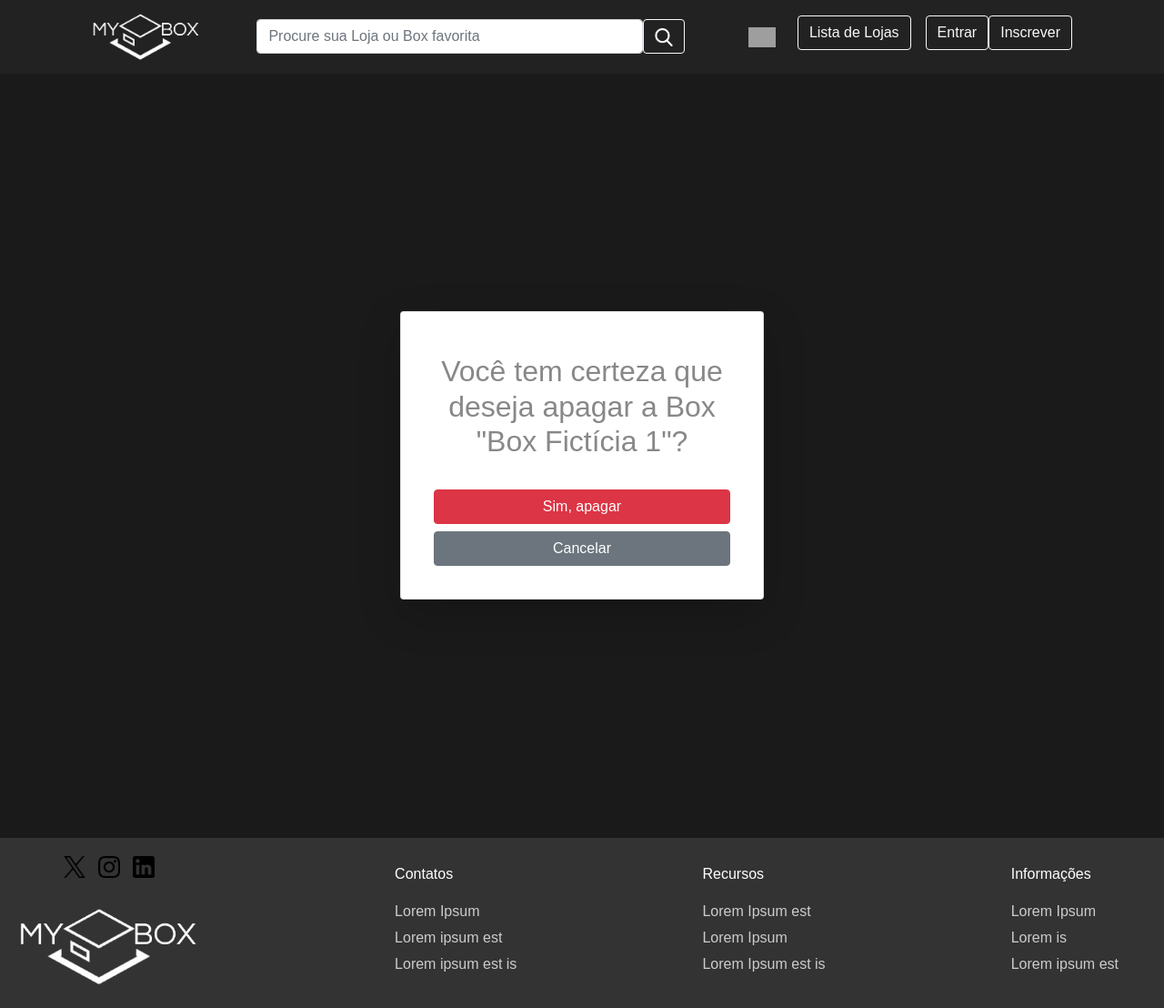
After one commit to MatzkinGurza/PMR3304_MyBoxProject, a Django app: page /store/box/1/delete/ in a window 1280 px wide. The commit adds this page. Shown: the whole page at 91% size. Run offline with Django 5.2, Linux system fonts and the light colour scheme; data comes from the database, SQL or seed files in the repository; both versions use the stored data as it was after the commit; grey boxes are pictures that could not be loaded.

Commit message:
Deletar Box

```diff
--- a/MyBox/home/templates/home/box_details.html
+++ b/MyBox/home/templates/home/box_details.html
@@ -46,6 +46,7 @@
               </div>
               {% if user.id == box.seller.id %}
               <a class="btn btn-outline-primary mr-3 mb-3" href="{% url 'store:manage_box' box.id %}" style="width:20%; align-self: flex-end;">Editar</a>
+              <a href="{% url 'store:delete_box' box.pk %}" class="btn btn-danger mr-3 mb-3" style="width:20%; align-self: flex-end;">Apagar</a>
               {% endif %}
           </div>
       </div>
--- /dev/null
+++ b/MyBox/store/templates/store/delete_box.html
@@ -0,0 +1,18 @@
+{% extends 'base.html' %}
+
+{% block content %}
+<div class="container d-flex justify-content-center align-items-center vh-100">
+    <div class="card text-center shadow-lg p-3" style="width: 400px;">
+        <div class="card-body">
+            <h2 class="card-title mb-4">
+                Você tem certeza que deseja apagar a Box "{{ box.name }}"?
+            </h2>
+            <form method="POST" action="{% url 'store:delete_box' box.pk %}">
+                {% csrf_token %}
+                <button type="submit" class="btn btn-danger btn-block mb-2">Sim, apagar</button>
+            </form>
+            <a href="{% url 'home:home' %}" class="btn btn-secondary btn-block">Cancelar</a>
+        </div>
+    </div>
+</div>
+{% endblock %}
--- a/MyBox/store/templates/store/manage_box.html
+++ b/MyBox/store/templates/store/manage_box.html
@@ -15,6 +15,7 @@
                 {{ form.media }}
                 {{ form.as_p }}
                 <button class="btn btn-secondary">Confirmar</button>
+                <a href="{% url 'store:delete_box' box.pk %}" class="btn btn-danger">Apagar</a>
             </form>
         </div>
     </div>
--- a/MyBox/store/templates/store/store_page.html
+++ b/MyBox/store/templates/store/store_page.html
@@ -69,7 +69,8 @@
                                 <p class="card-text"><strong>R$ {{ box.price }}</strong></p>
                             </div>
                             {% if user.id == box.seller.id %}
-                            <a class="btn btn-outline-primary mr-3 mb-3" href="{% url 'store:manage_box' box.id %}" style="width:20%; align-self: flex-end;">Editar</a>
+                            <a class="btn btn-outline-primary mr-3 mb-3" href="{% url 'store:manage_box' box.id %}" style="width:40%; align-self: flex-end;">Editar</a>
+                            <a href="{% url 'store:delete_box' box.pk %}" class="btn btn-danger mr-3 mb-3" style="width:40%; align-self: flex-end;">Apagar</a>
                             {% endif %}
                         </div>
                     </div>
--- a/MyBox/store/views.py
+++ b/MyBox/store/views.py
@@ -157,4 +157,4 @@ def manage_box(request, box_id=None):
 class DeleteBoxView(DeleteView):
     model=Box
     template_name= 'store/delete_box.html'
-    success_url = reverse_lazy('home')
+    success_url = reverse_lazy('home:home')
```
Also changed, not shown: MyBox/db.sqlite3.
